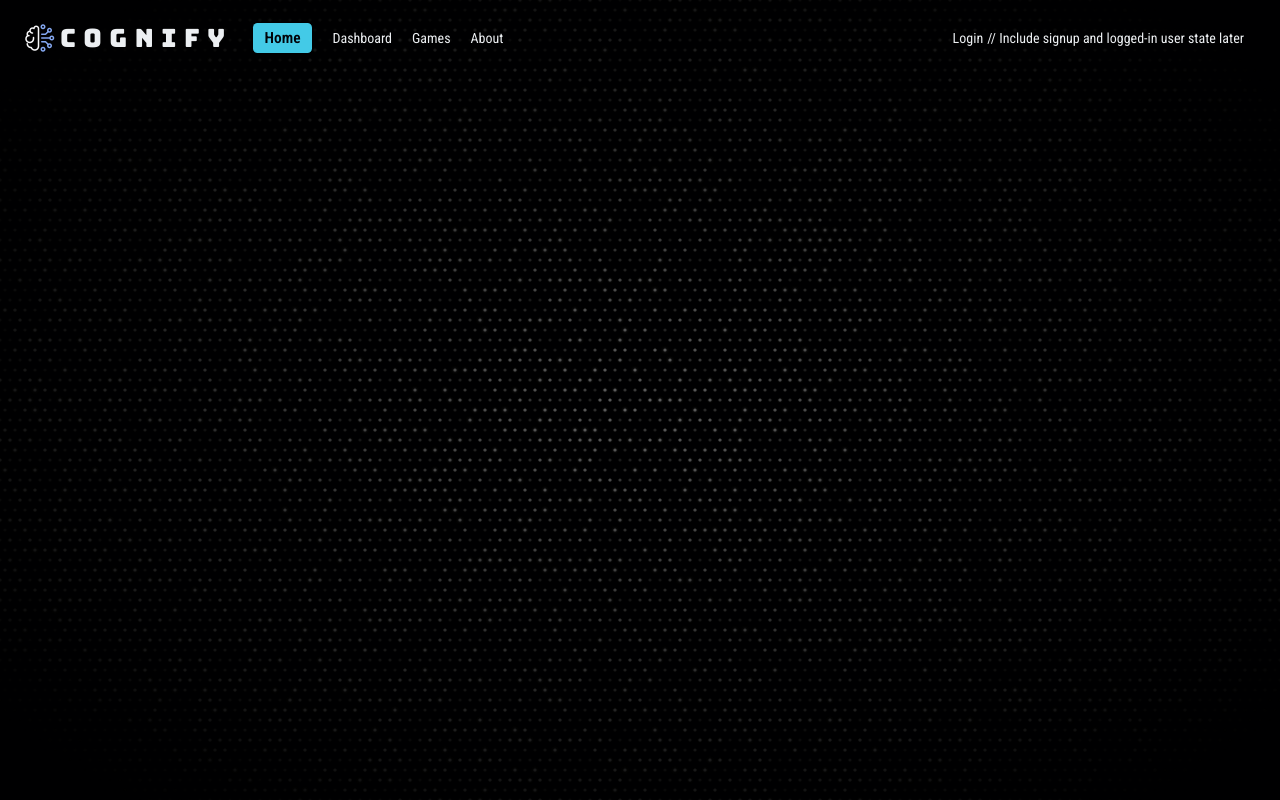
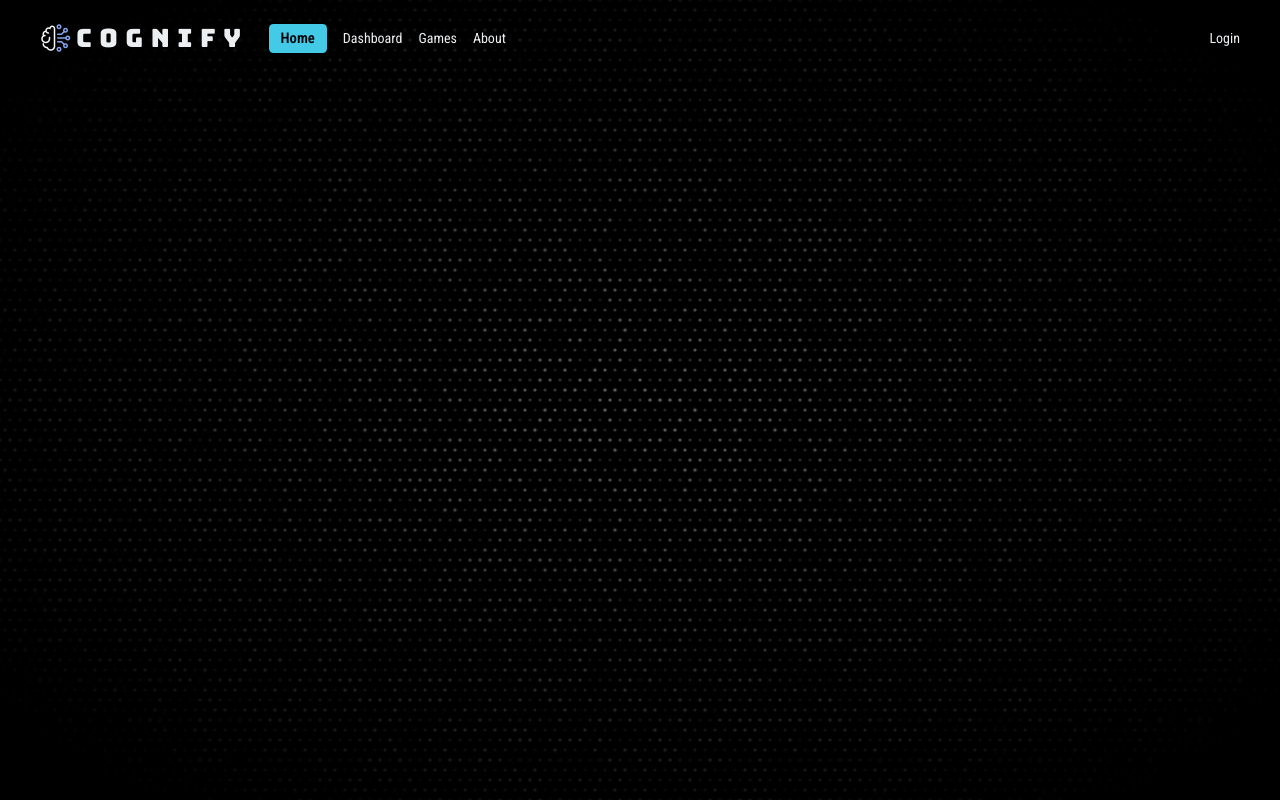
Before and after one commit to davidrapu/Cognify, a React app in the folder frontend/: page / in a window 1280 px wide. Built offline with nearby package versions, Linux system fonts and the light colour scheme; the HTML template or start-up script is replaced by a standard one.

Commit message:
Nav almost done. all thats left is the options under user avatar

```diff
--- a/frontend/src/components/Nav.tsx
+++ b/frontend/src/components/Nav.tsx
@@ -3,20 +3,25 @@ import {
   NavigationMenu,
   NavigationMenuLink,
   NavigationMenuList,
+  NavigationMenuTrigger,
 } from "./ui/navigation-menu";
 import logo from "../assets/icons8-brain-pastel-color-32.png";
 import { NavigationMenuItem } from "@radix-ui/react-navigation-menu";
 import { Link, NavLink } from "react-router-dom";
+import { useAuth } from "../contexts/AuthContext/AuthContext";
+import { Avatar, AvatarImage } from "./ui/avatar";
+import { AvatarFallback } from "@radix-ui/react-avatar";
 
 const activePageStyle: string =
-  "bg-primary text-primary-foreground text-[1.1em] px-3 py-1 rounded-[0.3em] m-0 transition-all duration-300 ease-in-out font-semibold";
+  "bg-primary text-primary-foreground text-[1.05em] px-3 py-1 rounded-[0.3em] m-0 transition-all duration-300 ease-in-out font-semibold";
 const inactivePageStyle: string =
-  "text-[1em] transition-all duration-300 ease-in-out hover:text-primary hover:text-[1.1em]";
+  "text-[1em] transition-all duration-300 ease-in-out hover:text-primary hover:text-[1.05em]";
 
 export default function Nav() {
+  const { loggedIn } = useAuth();
   return (
-    <NavigationMenu className=" max-h-fit px-6 w-full [&>div]:w-full">
-      <NavigationMenuList className="w-full justify-between pt-5">
+    <NavigationMenu className=" max-h-fit  w-full [&>div]:w-full">
+      <NavigationMenuList className="w-full justify-between mt-5 px-10">
         <div id="pages-and-logo" className="flex gap-x-5">
           <NavigationMenuItem className="">
             <NavigationMenuLink>
@@ -29,7 +34,7 @@ export default function Nav() {
             </NavigationMenuLink>
           </NavigationMenuItem>
 
-          <div id="pages" className="flex gap-x-5 items-center">
+          <div id="pages" className="flex gap-x-4 items-center">
             <NavigationMenuItem>
               <NavigationMenuLink>
                 <NavLink
@@ -83,10 +88,22 @@ export default function Nav() {
             </NavigationMenuItem>
           </div>
         </div>
-        <NavigationMenuItem className="flex items-center mr-3">
-          <NavigationMenuLink>
-            <Link to="/login">Login</Link> // Include signup and logged-in user state later
-          </NavigationMenuLink>
+        <NavigationMenuItem className="flex items-center">
+          {loggedIn ? (
+            <NavigationMenuTrigger className="flex items-center">
+              <Avatar className="border-2 flex items-center justify-center">
+                <AvatarImage src="USER_IMAGE" alt="USER_NAME" />
+                <AvatarFallback>UN</AvatarFallback>
+              </Avatar>
+            </NavigationMenuTrigger>
+          ) : (
+            <NavigationMenuLink>
+              <Link to="/login" className="flex items-center">
+                Login
+              </Link>
+              {/* Include signup and logged-in user state later */}
+            </NavigationMenuLink>
+          )}
         </NavigationMenuItem>
       </NavigationMenuList>
     </NavigationMenu>
--- a/frontend/src/components/ui/navigation-menu.tsx
+++ b/frontend/src/components/ui/navigation-menu.tsx
@@ -59,7 +59,7 @@ function NavigationMenuItem({
 }
 
 const navigationMenuTriggerStyle = cva(
-  "group inline-flex h-9 w-max rounded-md bg-background px-4 py-2 text-sm font-medium hover:text-accent-foreground focus:bg-accent focus:text-accent-foreground disabled:pointer-events-none disabled:opacity-50 data-[state=open]:hover:bg-accent data-[state=open]:text-accent-foreground data-[state=open]:focus:bg-accent data-[state=open]:bg-accent/50 focus-visible:ring-ring/50 outline-none transition-[color,box-shadow] focus-visible:ring-[3px] focus-visible:outline-1"
+  "group inline-flex h-9 w-max rounded-md bg-background text-sm font-medium focus:bg-accent focus:text-accent-foreground disabled:pointer-events-none disabled:opacity-50 data-[state=open]:hover data-[state=open]:text-accent-foreground data-[state=open]:focus:bg-accent  focus-visible:ring-ring/50 outline-none transition-[color,box-shadow] focus-visible:ring-[3px] focus-visible:outline-1 cursor-pointer"
 )
 
 function NavigationMenuTrigger({
@@ -75,8 +75,9 @@ function NavigationMenuTrigger({
     >
       {children}{" "}
       <ChevronDownIcon
-        className="relative top-[1px] ml-1 size-3 transition duration-300 group-data-[state=open]:rotate-180"
+        className="relative top-px ml-1 size-3 transition ease-linear duration-300 group-data-[state=open]:rotate-180"
         aria-hidden="true"
+        // Remove this icon after adding the content
       />
     </NavigationMenuPrimitive.Trigger>
   )
```
